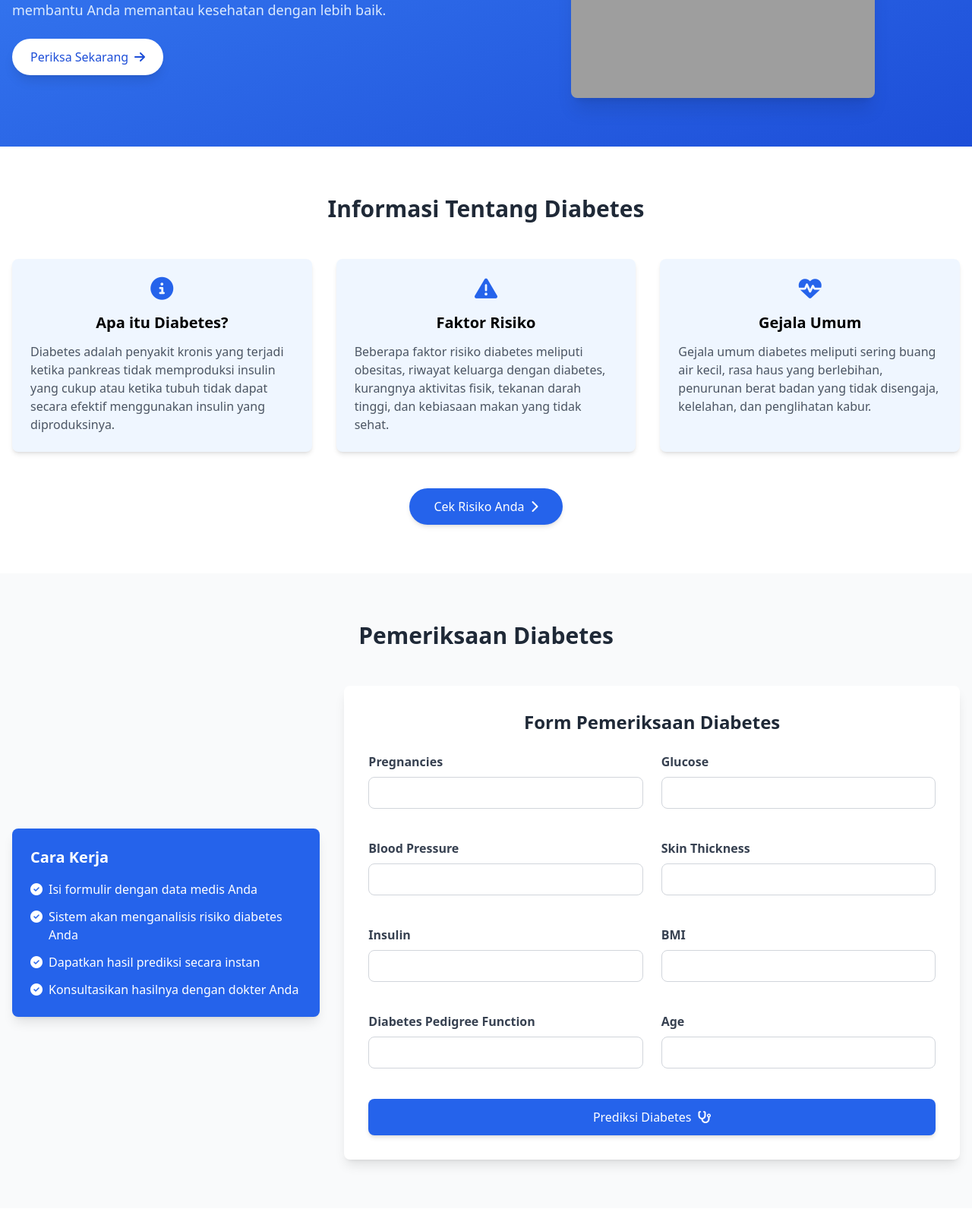
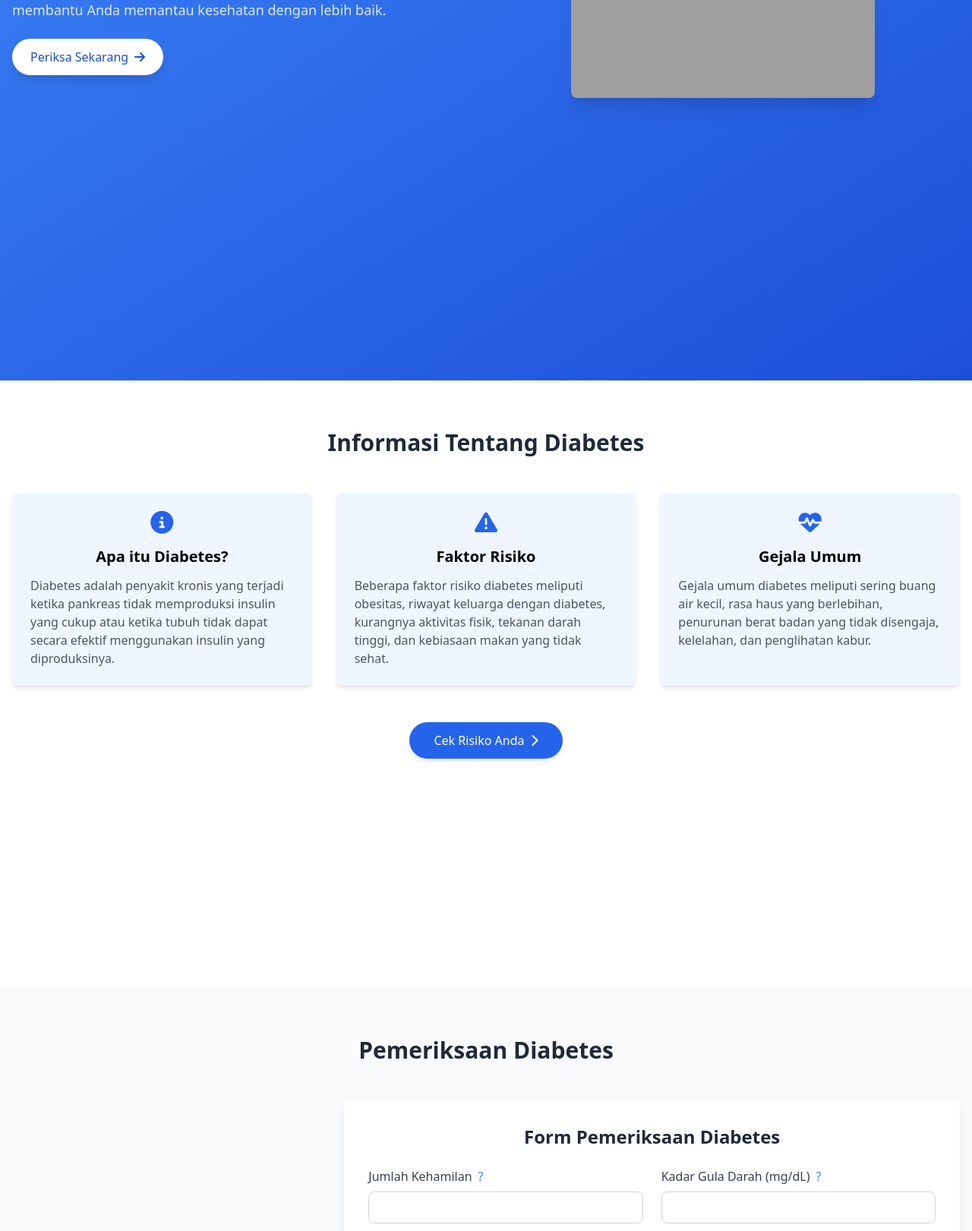
Before and after one commit to Revalinazwa/periksa_penyakit_diabetes, a Flask app: page / in a window 1280 px wide. Shown: the part 299-1920 px from the top of the page at 76% size. Run offline with Flask 3, Linux system fonts and the light colour scheme; some libraries are stand-ins or nearby versions; grey boxes are pictures that could not be loaded.

Commit message:
feat : add tooltip and retructure folder

```diff
--- /dev/null
+++ b/static/js/script.js
@@ -0,0 +1,130 @@
+// Initialize AOS Animation Library with repeating animations
+document.addEventListener("DOMContentLoaded", function () {
+  // Initialize AOS with options
+  AOS.init({
+    duration: 800,
+    easing: "ease-in-out",
+    once: false, // Set to false so animations repeat on scroll
+    mirror: true, // Whether elements should animate out while scrolling past them
+  });
+
+  // Mobile Menu Toggle
+  const mobileMenuButton = document.getElementById("mobile-menu-button");
+  const mobileMenu = document.getElementById("mobile-menu");
+
+  mobileMenuButton.addEventListener("click", function () {
+    mobileMenu.classList.toggle("hidden");
+
+    if (mobileMenuButton.innerHTML.includes("fa-bars")) {
+      mobileMenuButton.innerHTML = '<i class="fas fa-times text-xl"></i>';
+    } else {
+      mobileMenuButton.innerHTML = '<i class="fas fa-bars text-xl"></i>';
+    }
+  });
+
+  // Close mobile menu when clicking on a link
+  const mobileLinks = mobileMenu.querySelectorAll("a");
+  mobileLinks.forEach((link) => {
+    link.addEventListener("click", function () {
+      mobileMenu.classList.add("hidden");
+      mobileMenuButton.innerHTML = '<i class="fas fa-bars text-xl"></i>';
+    });
+  });
+
+  // Update active link on scroll
+  const sections = document.querySelectorAll("section");
+  const navLinks = document.querySelectorAll("nav a");
+
+  window.addEventListener("scroll", function () {
+    let current = "";
+
+    sections.forEach((section) => {
+      const sectionTop = section.offsetTop;
+      const sectionHeight = section.clientHeight;
+
+      if (window.pageYOffset >= sectionTop - 200) {
+        current = section.getAttribute("id");
+      }
+    });
+
+    navLinks.forEach((link) => {
+      link.classList.remove("text-blue-600");
+      link.classList.add("text-gray-600");
+
+      if (link.getAttribute("href") === `#${current}`) {
+        link.classList.remove("text-gray-600");
+        link.classList.add("text-blue-600");
+      }
+    });
+  });
+
+  // Smooth scrolling
+  document.querySelectorAll('a[href^="#"]').forEach((anchor) => {
+    anchor.addEventListener("click", function (e) {
+      e.preventDefault();
+
+      const targetId = this.getAttribute("href");
+      const targetElement = document.querySelector(targetId);
+
+      window.scrollTo({
+        top: targetElement.offsetTop - 80,
+        behavior: "smooth",
+      });
+    });
+  });
+
+  // Handle form submission with AJAX
+  const form = document.getElementById("diabetes-form");
+  const resultContainer = document.getElementById("result-container");
+  const loadingIndicator = document.getElementById("loading");
+  const resultText = document.getElementById("result");
+
+  form.addEventListener("submit", function (e) {
+    e.preventDefault();
+
+    // Show loading indicator
+    resultContainer.classList.remove("hidden");
+    loadingIndicator.classList.remove("hidden");
+    resultText.textContent = "";
+
+    // Collect form data
+    const formData = new FormData(form);
+    const formDataObj = {};
+
+    formData.forEach((value, key) => {
+      formDataObj[key] = value;
+    });
+
+    // Send data via fetch API
+    fetch("/predict", {
+      method: "POST",
+      headers: {
+        "Content-Type": "application/json",
+      },
+      body: JSON.stringify(formDataObj),
+    })
+      .then((response) => response.json())
+      .then((data) => {
+        // Hide loading indicator
+        loadingIndicator.classList.add("hidden");
+
+        // Display result with animation
+        resultText.textContent = data.result;
+        resultText.classList.add("animate-pulse");
+
+        // Remove pulse animation after 2 seconds
+        setTimeout(() => {
+          resultText.classList.remove("animate-pulse");
+        }, 2000);
+      })
+      .catch((error) => {
+        loadingIndicator.classList.add("hidden");
+        resultText.textContent = "⚠️ Terjadi kesalahan. Silakan coba lagi.";
+      });
+  });
+});
+
+// Function to refresh AOS animations when the user scrolls
+window.addEventListener("scroll", function () {
+  AOS.refresh();
+});
--- a/templates/index.html
+++ b/templates/index.html
@@ -89,7 +89,7 @@
     <!-- Hero Section -->
     <section
       id="home"
-      class="pt-24 md:pt-32 pb-16 bg-gradient-to-br from-blue-500 to-blue-700 text-white"
+      class="pt-24 md:pt-32 pb-16 bg-gradient-to-br from-blue-500 to-blue-700 text-white h-dvh"
     >
       <div class="container mx-auto px-4">
         <div class="flex flex-col md:flex-row items-center">
@@ -130,7 +130,7 @@
     </section>
 
     <!-- Information Section -->
-    <section id="information" class="py-16 bg-white">
+    <section id="information" class="py-16 bg-white h-dvh">
       <div class="container mx-auto px-4">
         <h2
           class="text-3xl font-bold text-center mb-12 text-gray-800"
@@ -206,7 +206,7 @@
     </section>
 
     <!-- Check Diabetes Section -->
-    <section id="check" class="py-16 bg-gray-50">
+    <section id="check" class="py-16 bg-gray-50 h-dvh">
       <div class="container mx-auto px-4">
         <h2
           class="text-3xl font-bold text-center mb-12 text-gray-800"
@@ -248,9 +248,25 @@
 
               <div class="grid grid-cols-1 md:grid-cols-2 gap-6">
                 <div class="mb-4">
-                  <label class="block mb-2 font-semibold text-gray-700"
-                    >Pregnancies</label
+                  <label
+                    class="flex items-center text-gray-700 font-medium mb-2 relative group"
+                    >Jumlah Kehamilan
+                    <div class="ml-2 relative">
+                      <span class="text-blue-500 cursor-pointer peer">?</span>
+                      <!-- Tooltip -->
+                      <div
+                        class="absolute flex flex-col items-center bottom-full left-1/2 -translate-x-1/2 mb-2 w-72 bg-blue-600 text-white text-sm p-4 rounded-md shadow-lg opacity-0 scale-95 peer-hover:opacity-100 peer-hover:scale-100 transition-all duration-200 z-20"
                       >
+                        Masukkan angka bulat (0, 1, 2, dst.) yang menunjukkan
+                        berapa kali Anda pernah hamil, terlepas dari apakah
+                        kehamilan tersebut berakhir dengan kelahiran hidup,
+                        keguguran, atau aborsi.
+                        <div
+                          class="absolute w-3 h-3 -mb-[4px] bottom-0 rotate-45 bg-blue-600"
+                        ></div>
+                      </div>
+                    </div>
+                  </label>
                   <input
                     type="number"
                     name="Pregnancies"
@@ -261,9 +277,26 @@
                 </div>
 
                 <div class="mb-4">
-                  <label class="block mb-2 font-semibold text-gray-700"
-                    >Glucose</label
+                  <label
+                    class="flex items-center text-gray-700 font-medium mb-2 relative group"
+                    >Kadar Gula Darah (mg/dL)
+                    <div class="ml-2 relative">
+                      <span class="text-blue-500 cursor-pointer peer">?</span>
+                      <!-- Tooltip -->
+                      <div
+                        class="absolute flex flex-col items-center bottom-full left-1/2 -translate-x-1/2 mb-2 w-72 bg-blue-600 text-white text-sm p-4 rounded-md shadow-lg opacity-0 scale-95 peer-hover:opacity-100 peer-hover:scale-100 transition-all duration-200 z-20"
                       >
+                        Masukkan nilai numerik hasil pemeriksaan kadar glukosa
+                        darah Anda. Ini idealnya adalah hasil tes glukosa plasma
+                        puasa (diambil setelah berpuasa semalaman) atau tes
+                        glukosa acak. Pastikan Anda mengetahui jenis tes yang
+                        relevan.
+                        <div
+                          class="absolute w-3 h-3 -mb-[4px] bottom-0 rotate-45 bg-blue-600"
+                        ></div>
+                      </div>
+                    </div>
+                  </label>
                   <input
                     type="number"
                     name="Glucose"
@@ -274,9 +307,26 @@
                 </div>
 
                 <div class="mb-4">
-                  <label class="block mb-2 font-semibold text-gray-700"
-                    >Blood Pressure</label
+                  <label
+                    class="flex items-center text-gray-700 font-medium mb-2 relative group"
+                    >Tekanan Darah
+                    <div class="ml-2 relative">
+                      <span class="text-blue-500 cursor-pointer peer">?</span>
+                      <!-- Tooltip -->
+                      <div
+                        class="absolute flex flex-col items-center bottom-full left-1/2 -translate-x-1/2 mb-2 w-72 bg-blue-600 text-white text-sm p-4 rounded-md shadow-lg opacity-0 scale-95 peer-hover:opacity-100 peer-hover:scale-100 transition-all duration-200 z-20"
                       >
+                        Masukkan nilai numerik hasil pemeriksaan kadar glukosa
+                        darah Anda. Ini idealnya adalah hasil tes glukosa plasma
+                        puasa (diambil setelah berpuasa semalaman) atau tes
+                        glukosa acak. Pastikan Anda mengetahui jenis tes yang
+                        relevan.
+                        <div
+                          class="absolute w-3 h-3 -mb-[4px] bottom-0 rotate-45 bg-blue-600"
+                        ></div>
+                      </div>
+                    </div>
+                  </label>
                   <input
                     type="number"
                     name="BloodPressure"
@@ -287,9 +337,26 @@
                 </div>
 
                 <div class="mb-4">
-                  <label class="block mb-2 font-semibold text-gray-700"
-                    >Skin Thickness</label
+                  <label
+                    class="flex items-center text-gray-700 font-medium mb-2 relative group"
+                    >Ketebalan Kulit
+                    <div class="ml-2 relative">
+                      <span class="text-blue-500 cursor-pointer peer">?</span>
+                      <!-- Tooltip -->
+                      <div
+                        class="absolute flex flex-col items-center bottom-full left-1/2 -translate-x-1/2 mb-2 w-72 bg-blue-600 text-white text-sm p-4 rounded-md shadow-lg opacity-0 scale-95 peer-hover:opacity-100 peer-hover:scale-100 transition-all duration-200 z-20"
                       >
+                        Masukkan nilai numerik hasil pemeriksaan kadar glukosa
+                        darah Anda. Ini idealnya adalah hasil tes glukosa plasma
+                        puasa (diambil setelah berpuasa semalaman) atau tes
+                        glukosa acak. Pastikan Anda mengetahui jenis tes yang
+                        relevan.
+                        <div
+                          class="absolute w-3 h-3 -mb-[4px] bottom-0 rotate-45 bg-blue-600"
+                        ></div>
+                      </div>
+                    </div>
+                  </label>
                   <input
                     type="number"
                     name="SkinThickness"
@@ -300,9 +367,26 @@
                 </div>
 
                 <div class="mb-4">
-                  <label class="block mb-2 font-semibold text-gray-700"
-                    >Insulin</label
+                  <label
+                    class="flex items-center text-gray-700 font-medium mb-2 relative group"
+                    >Kadar Insulin (mU/L)
+                    <div class="ml-2 relative">
+                      <span class="text-blue-500 cursor-pointer peer">?</span>
+                      <!-- Tooltip -->
+                      <div
+                        class="absolute flex flex-col items-center bottom-full left-1/2 -translate-x-1/2 mb-2 w-72 bg-blue-600 text-white text-sm p-4 rounded-md shadow-lg opacity-0 scale-95 peer-hover:opacity-100 peer-hover:scale-100 transition-all duration-200 z-20"
                       >
+                        Masukkan nilai numerik hasil pemeriksaan kadar glukosa
+                        darah Anda. Ini idealnya adalah hasil tes glukosa plasma
+                        puasa (diambil setelah berpuasa semalaman) atau tes
+                        glukosa acak. Pastikan Anda mengetahui jenis tes yang
+                        relevan.
+                        <div
+                          class="absolute w-3 h-3 -mb-[4px] bottom-0 rotate-45 bg-blue-600"
+                        ></div>
+                      </div>
+                    </div>
+                  </label>
                   <input
                     type="number"
                     name="Insulin"
@@ -313,9 +397,26 @@
                 </div>
 
                 <div class="mb-4">
-                  <label class="block mb-2 font-semibold text-gray-700"
-                    >BMI</label
+                  <label
+                    class="flex items-center text-gray-700 font-medium mb-2 relative group"
+                    >Body Mass Index (BMI)
+                    <div class="ml-2 relative">
+                      <span class="text-blue-500 cursor-pointer peer">?</span>
+                      <!-- Tooltip -->
+                      <div
+                        class="absolute flex flex-col items-center bottom-full left-1/2 -translate-x-1/2 mb-2 w-72 bg-blue-600 text-white text-sm p-4 rounded-md shadow-lg opacity-0 scale-95 peer-hover:opacity-100 peer-hover:scale-100 transition-all duration-200 z-20"
                       >
+                        Masukkan nilai numerik hasil pemeriksaan kadar glukosa
+                        darah Anda. Ini idealnya adalah hasil tes glukosa plasma
+                        puasa (diambil setelah berpuasa semalaman) atau tes
+                        glukosa acak. Pastikan Anda mengetahui jenis tes yang
+                        relevan.
+                        <div
+                          class="absolute w-3 h-3 -mb-[4px] bottom-0 rotate-45 bg-blue-600"
+                        ></div>
+                      </div>
+                    </div>
+                  </label>
                   <input
                     type="number"
                     name="BMI"
@@ -326,9 +427,26 @@
                 </div>
 
                 <div class="mb-4">
-                  <label class="block mb-2 font-semibold text-gray-700"
-                    >Diabetes Pedigree Function</label
+                  <label
+                    class="flex items-center text-gray-700 font-medium mb-2 relative group"
+                    >Skor Riwayat Keluarga Diabetes
+                    <div class="ml-2 relative">
+                      <span class="text-blue-500 cursor-pointer peer">?</span>
+                      <!-- Tooltip -->
+                      <div
+                        class="absolute flex flex-col items-center bottom-full left-1/2 -translate-x-1/2 mb-2 w-72 bg-blue-600 text-white text-sm p-4 rounded-md shadow-lg opacity-0 scale-95 peer-hover:opacity-100 peer-hover:scale-100 transition-all duration-200 z-20"
                       >
+                        Masukkan nilai numerik hasil pemeriksaan kadar glukosa
+                        darah Anda. Ini idealnya adalah hasil tes glukosa plasma
+                        puasa (diambil setelah berpuasa semalaman) atau tes
+                        glukosa acak. Pastikan Anda mengetahui jenis tes yang
+                        relevan.
+                        <div
+                          class="absolute w-3 h-3 -mb-[4px] bottom-0 rotate-45 bg-blue-600"
+                        ></div>
+                      </div>
+                    </div>
+                  </label>
                   <input
                     type="number"
                     name="DiabetesPedigreeFunction"
@@ -339,9 +457,26 @@
                 </div>
 
                 <div class="mb-4">
-                  <label class="block mb-2 font-semibold text-gray-700"
-                    >Age</label
+                  <label
+                    class="flex items-center text-gray-700 font-medium mb-2 relative group"
+                    >Umur
+                    <div class="ml-2 relative">
+                      <span class="text-blue-500 cursor-pointer peer">?</span>
+                      <!-- Tooltip -->
+                      <div
+                        class="absolute flex flex-col items-center bottom-full left-1/2 -translate-x-1/2 mb-2 w-72 bg-blue-600 text-white text-sm p-4 rounded-md shadow-lg opacity-0 scale-95 peer-hover:opacity-100 peer-hover:scale-100 transition-all duration-200 z-20"
                       >
+                        Masukkan nilai numerik hasil pemeriksaan kadar glukosa
+                        darah Anda. Ini idealnya adalah hasil tes glukosa plasma
+                        puasa (diambil setelah berpuasa semalaman) atau tes
+                        glukosa acak. Pastikan Anda mengetahui jenis tes yang
+                        relevan.
+                        <div
+                          class="absolute w-3 h-3 -mb-[4px] bottom-0 rotate-45 bg-blue-600"
+                        ></div>
+                      </div>
+                    </div>
+                  </label>
                   <input
                     type="number"
                     name="Age"
@@ -382,7 +517,7 @@
     </section>
 
     <!-- About Us Section -->
-    <section id="about" class="py-16 bg-white">
+    <section id="about" class="py-16 bg-white h-dvh">
       <div class="container mx-auto px-4">
         <h2
           class="text-3xl font-bold text-center mb-12 text-gray-800"
@@ -480,7 +615,7 @@
     </section>
 
     <!-- Footer -->
-    <footer class="bg-blue-800 text-white pt-12 pb-6">
+    <footer class="bg-blue-800 text-white pt-12 pb-6 h-dvh">
       <div class="container mx-auto px-4">
         <div class="grid grid-cols-1 md:grid-cols-4 gap-8 mb-8">
           <div>
@@ -593,138 +728,6 @@
       </div>
     </footer>
 
-    <script>
-      // Initialize AOS Animation Library with repeating animations
-      document.addEventListener("DOMContentLoaded", function () {
-        // Initialize AOS with options
-        AOS.init({
-          duration: 800,
-          easing: "ease-in-out",
-          once: false, // Set to false so animations repeat on scroll
-          mirror: true, // Whether elements should animate out while scrolling past them
-        });
-
-        // Mobile Menu Toggle
-        const mobileMenuButton = document.getElementById("mobile-menu-button");
-        const mobileMenu = document.getElementById("mobile-menu");
-
-        mobileMenuButton.addEventListener("click", function () {
-          mobileMenu.classList.toggle("hidden");
-
-          if (mobileMenuButton.innerHTML.includes("fa-bars")) {
-            mobileMenuButton.innerHTML = '<i class="fas fa-times text-xl"></i>';
-          } else {
-            mobileMenuButton.innerHTML = '<i class="fas fa-bars text-xl"></i>';
-          }
-        });
-
-        // Close mobile menu when clicking on a link
-        const mobileLinks = mobileMenu.querySelectorAll("a");
-        mobileLinks.forEach((link) => {
-          link.addEventListener("click", function () {
-            mobileMenu.classList.add("hidden");
-            mobileMenuButton.innerHTML = '<i class="fas fa-bars text-xl"></i>';
-          });
-        });
-
-        // Update active link on scroll
-        const sections = document.querySelectorAll("section");
-        const navLinks = document.querySelectorAll("nav a");
-
-        window.addEventListener("scroll", function () {
-          let current = "";
-
-          sections.forEach((section) => {
-            const sectionTop = section.offsetTop;
-            const sectionHeight = section.clientHeight;
-
-            if (window.pageYOffset >= sectionTop - 200) {
-              current = section.getAttribute("id");
-            }
-          });
-
-          navLinks.forEach((link) => {
-            link.classList.remove("text-blue-600");
-            link.classList.add("text-gray-600");
-
-            if (link.getAttribute("href") === `#${current}`) {
-              link.classList.remove("text-gray-600");
-              link.classList.add("text-blue-600");
-            }
-          });
-        });
-
-        // Smooth scrolling
-        document.querySelectorAll('a[href^="#"]').forEach((anchor) => {
-          anchor.addEventListener("click", function (e) {
-            e.preventDefault();
-
-            const targetId = this.getAttribute("href");
-            const targetElement = document.querySelector(targetId);
-
-            window.scrollTo({
-              top: targetElement.offsetTop - 80,
-              behavior: "smooth",
-            });
-          });
-        });
-
-        // Handle form submission with AJAX
-        const form = document.getElementById("diabetes-form");
-        const resultContainer = document.getElementById("result-container");
-        const loadingIndicator = document.getElementById("loading");
-        const resultText = document.getElementById("result");
-
-        form.addEventListener("submit", function (e) {
-          e.preventDefault();
-
-          // Show loading indicator
-          resultContainer.classList.remove("hidden");
-          loadingIndicator.classList.remove("hidden");
-          resultText.textContent = "";
-
-          // Collect form data
-          const formData = new FormData(form);
-          const formDataObj = {};
-
-          formData.forEach((value, key) => {
-            formDataObj[key] = value;
-          });
-
-          // Send data via fetch API
-          fetch("/predict", {
-            method: "POST",
-            headers: {
-              "Content-Type": "application/json",
-            },
-            body: JSON.stringify(formDataObj),
-          })
-            .then((response) => response.json())
-            .then((data) => {
-              // Hide loading indicator
-              loadingIndicator.classList.add("hidden");
-
-              // Display result with animation
-              resultText.textContent = data.result;
-              resultText.classList.add("animate-pulse");
-
-              // Remove pulse animation after 2 seconds
-              setTimeout(() => {
-                resultText.classList.remove("animate-pulse");
-              }, 2000);
-            })
-            .catch((error) => {
-              loadingIndicator.classList.add("hidden");
-              resultText.textContent =
-                "⚠️ Terjadi kesalahan. Silakan coba lagi.";
-            });
-        });
-      });
-
-      // Function to refresh AOS animations when the user scrolls
-      window.addEventListener("scroll", function () {
-        AOS.refresh();
-      });
-    </script>
+    <script src="../static/js/script.js"></script>
   </body>
 </html>
```
Lines whose indentation alone changed are shown as unchanged.
